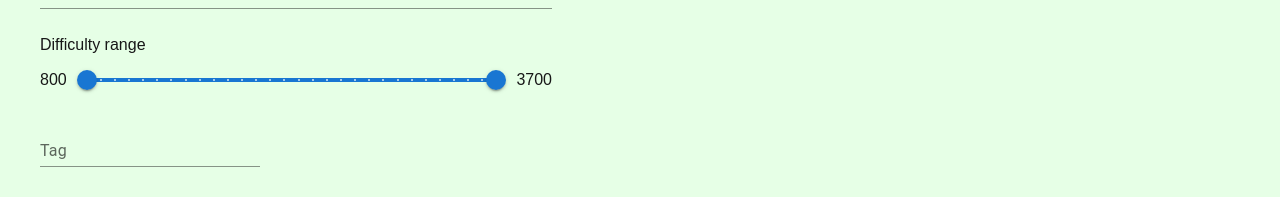
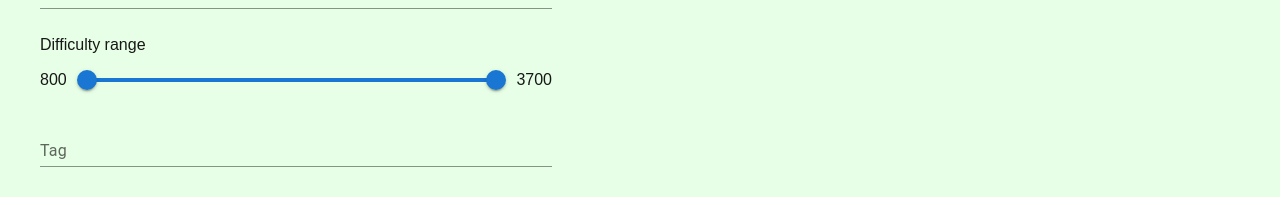
Before and after one commit to Snowfall2/codeforces-visualizer, a Next.js app: page /submission in a window 1280 px wide. Shown: the part 151-348 px from the top of the page. Built offline with nearby package versions, Linux system fonts and the light colour scheme.

Commit message:
Finish autosuggest

```diff
--- a/components/TagDistribution.tsx
+++ b/components/TagDistribution.tsx
@@ -46,7 +46,6 @@ export default function TagDistribution(
             tagAcceptNumber.push(problems.filter(problem => (problem.tags.includes(tag) && problem.verdict == "Accepted")).length)
             tagRejectNumber.push(problems.filter(problem => (problem.tags.includes(tag) && problem.verdict != "Accepted")).length)
         })
-        tags
         setPlot({
             xAxis: [{id: 'barCategories', data: tags, tickLabelStyle: {
             }}],
--- a/components/submission/SearchSidebar.tsx
+++ b/components/submission/SearchSidebar.tsx
@@ -1,25 +1,39 @@
-import { Slider, TextField } from "@mui/material";
+import { Autocomplete, createFilterOptions, Slider, TextField } from "@mui/material";
 import { Fragment, useState } from "react";
 import Badge from "./Badge";
+import TAGS from "@/utils/tags";
 
 export default function SearchSidebar() {
     const [handle, setHandle] = useState("");
     const [range, setRange] = useState([800, 3700] as number[]);
     const [tag, setTag] = useState("");
     const [tags, setTags] = useState([] as string[]);
+    const filterOptions = createFilterOptions({
+        matchFrom: 'any',
+        limit: 5,
+        stringify: (tag:string) => tag,
+    });
+
     function submitSearch() {
     }
     function handleRange(event: Event, newValue: number[]) {
         setRange(newValue);
     }
     function handleTagKeyDown(event:any) {
-
-        if(event.key == "Enter") {
-            if (!tags.includes(tag)) setTags([...tags, tag]);
+        if(event.key === "Enter") {
+            event.preventDefault();
+            addTag(tag);
         }
     }
     function handleRemoveTag(removeTag: string) {
         setTags(tags.filter((tag) => tag != removeTag));
+    }
+
+    function addTag(newTag: string) {
+        if(!tags.includes(newTag) && TAGS.includes(newTag)) {
+            setTags([...tags, newTag]);
+        }
+        setTag("");
     }
 
     return (
@@ -33,11 +47,9 @@ export default function SearchSidebar() {
                         <span>{range[0]}</span>
                         <Slider
                             value={range}
-                            marks
                             min={800}
                             max={3700}
                             step={100}
-                            aria-label="Default"
                             valueLabelDisplay="auto"
                             onChange={handleRange}
                         />
@@ -45,18 +57,36 @@ export default function SearchSidebar() {
                     </div>
                 </div>
 
-                <div>
-                    <div className="flex flex-row gap-5 items-center mb-4">
-                        <TextField label="Tag" className="" id="handle-input" variant='standard'
-                            onChange={(e) => setTag(e.target.value)}
+                <Autocomplete
+                    options={TAGS}
+                    value={tag}
+                    inputValue={tag}
+                    filterOptions={filterOptions}
+                    blurOnSelect
+                    disableClearable
+                    freeSolo
+                    onInputChange={(event, value) => {
+                        setTag(value);
+                    }}
+                    onChange={(event, value) => {
+                        addTag(value?? "");
+                    }}
+                    renderInput={(params) => (
+                        <TextField
+                            {...params}
+                            label="Tag"
+                            variant='standard'
                             onKeyDown={handleTagKeyDown}
                         />
-                    </div>
+                    )}
+                />
+
+                <div>
                     <div className="flex flex-row gap-2 flex-wrap">
                         {tags.map((tag) => <Fragment key={tag}><Badge tag={tag} removeTag={handleRemoveTag}></Badge></Fragment>)}
                     </div>
                 </div>
             </form>
         </div>
-    )
+    );
 }
--- /dev/null
+++ b/utils/tags.ts
@@ -0,0 +1,40 @@
+const TAGS = [
+  "dp",
+  "games",
+  "brute force",
+  "combinatorics",
+  "constructive algorithms",
+  "dfs and similar",
+  "math",
+  "bitmasks",
+  "divide and conquer",
+  "greedy",
+  "interactive",
+  "probabilities",
+  "ternary search",
+  "binary search",
+  "data structures",
+  "dsu",
+  "implementation",
+  "sortings",
+  "two pointers",
+  "graphs",
+  "trees",
+  "strings",
+  "number theory",
+  "geometry",
+  "graph matchings",
+  "meet-in-the-middle",
+  "matrices",
+  "*special",
+  "fft",
+  "flows",
+  "shortest paths",
+  "hashing",
+  "chinese remainder theorem",
+  "2-sat",
+  "schedules",
+  "string suffix structures",
+  "expression parsing"
+];
+export default TAGS;
```
